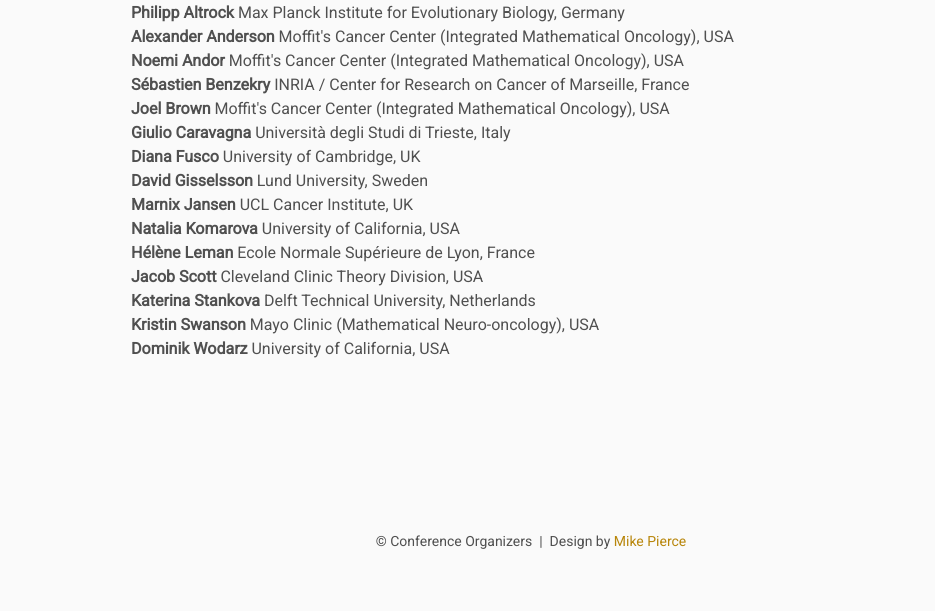
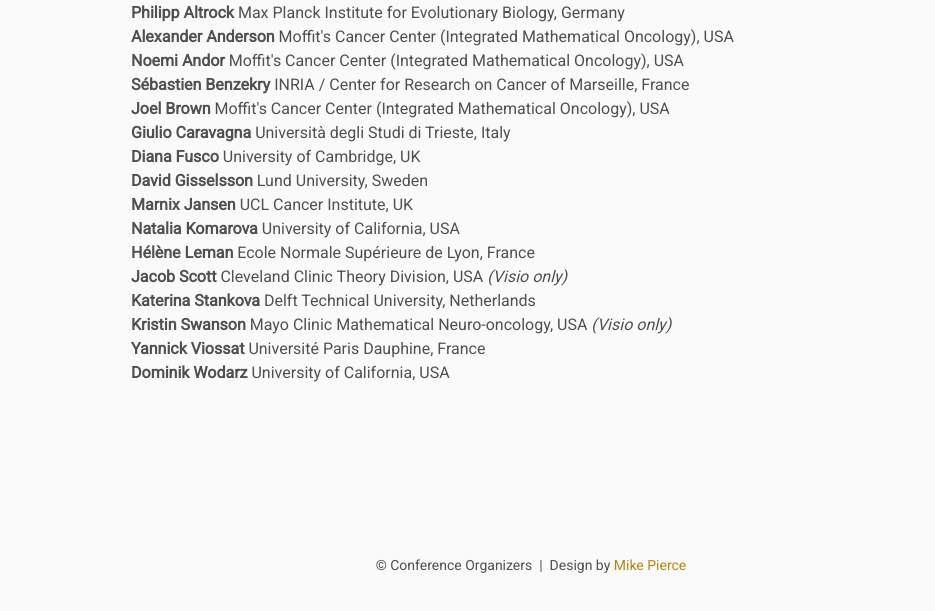
Before and after one commit to cirm-cancer/2022, a plain HTML site: page speakers/index.html in a window 1280 px wide. Shown: the part 732-1343 px from the top of the page, without its empty margins (109-1044 px from the left). Drawn offline with Linux system fonts and the light colour scheme; files that its build step writes are made by us from their sources.

Commit message:
Speakers update
Updates visio speaker and Y Viossat

```diff
--- a/speakers/index.html
+++ b/speakers/index.html
@@ -59,9 +59,10 @@
 <li><b>Marnix Jansen</b>	UCL Cancer Institute, UK</li>
 <li><b>Natalia Komarova</b>	University of California, USA</li>
 <li><b>Hélène Leman</b>	Ecole Normale Supérieure de Lyon, France</li>
-<li><b>Jacob Scott</b>	Cleveland Clinic Theory Division, USA</li>
+<li><b>Jacob Scott</b>	Cleveland Clinic Theory Division, USA <i>(Visio only)</i></li>
 <li><b>Katerina Stankova</b>	Delft Technical University, Netherlands</li>
-<li><b>Kristin Swanson</b>	Mayo Clinic (Mathematical Neuro-oncology), USA</li>
+<li><b>Kristin Swanson</b>	Mayo Clinic Mathematical Neuro-oncology, USA <i>(Visio only)</i></li>
+<li><b>Yannick Viossat</b>	Université Paris Dauphine, France </i></li>
 <li><b>Dominik Wodarz</b>	University of California, USA</li>
     </ul>
     <footer>
```
